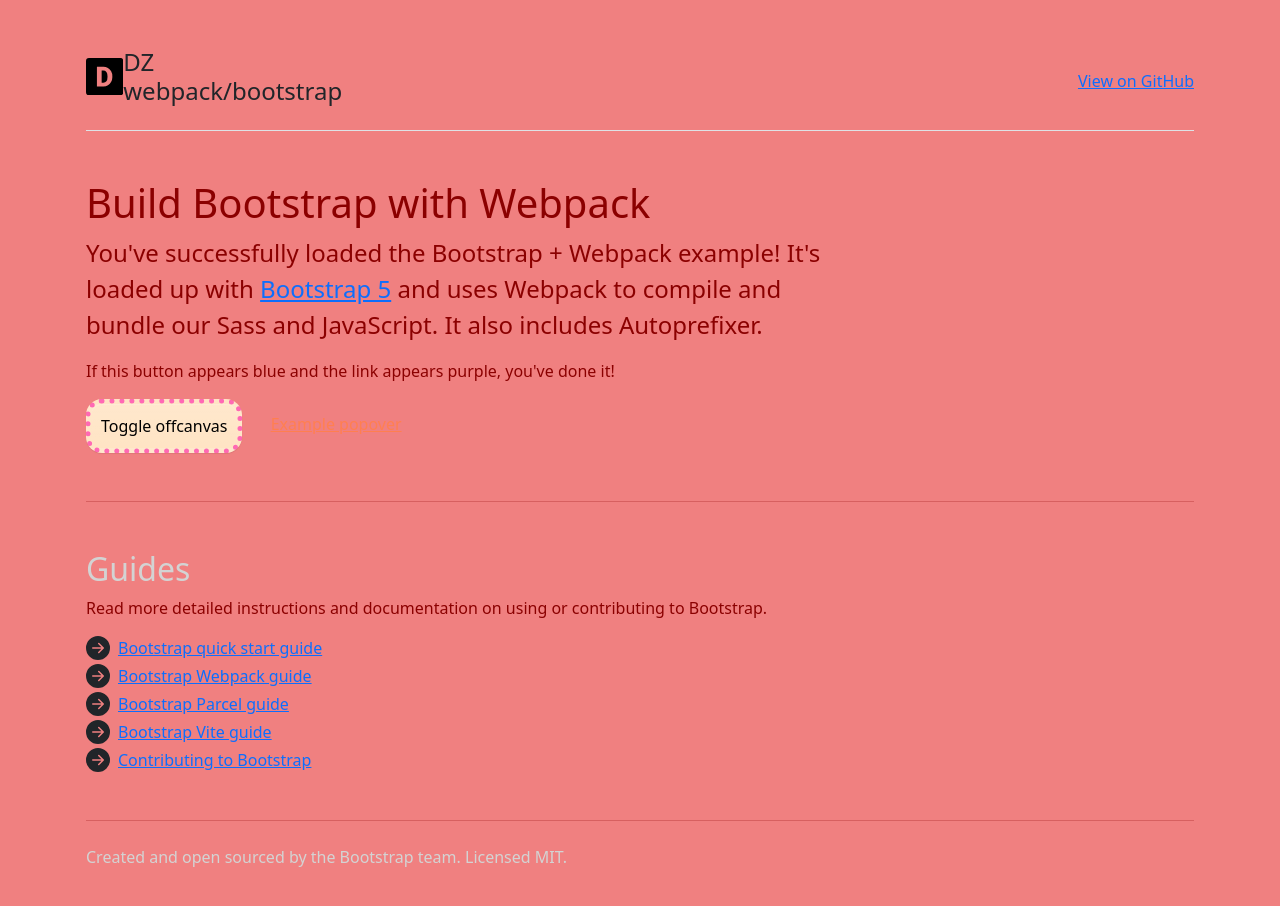
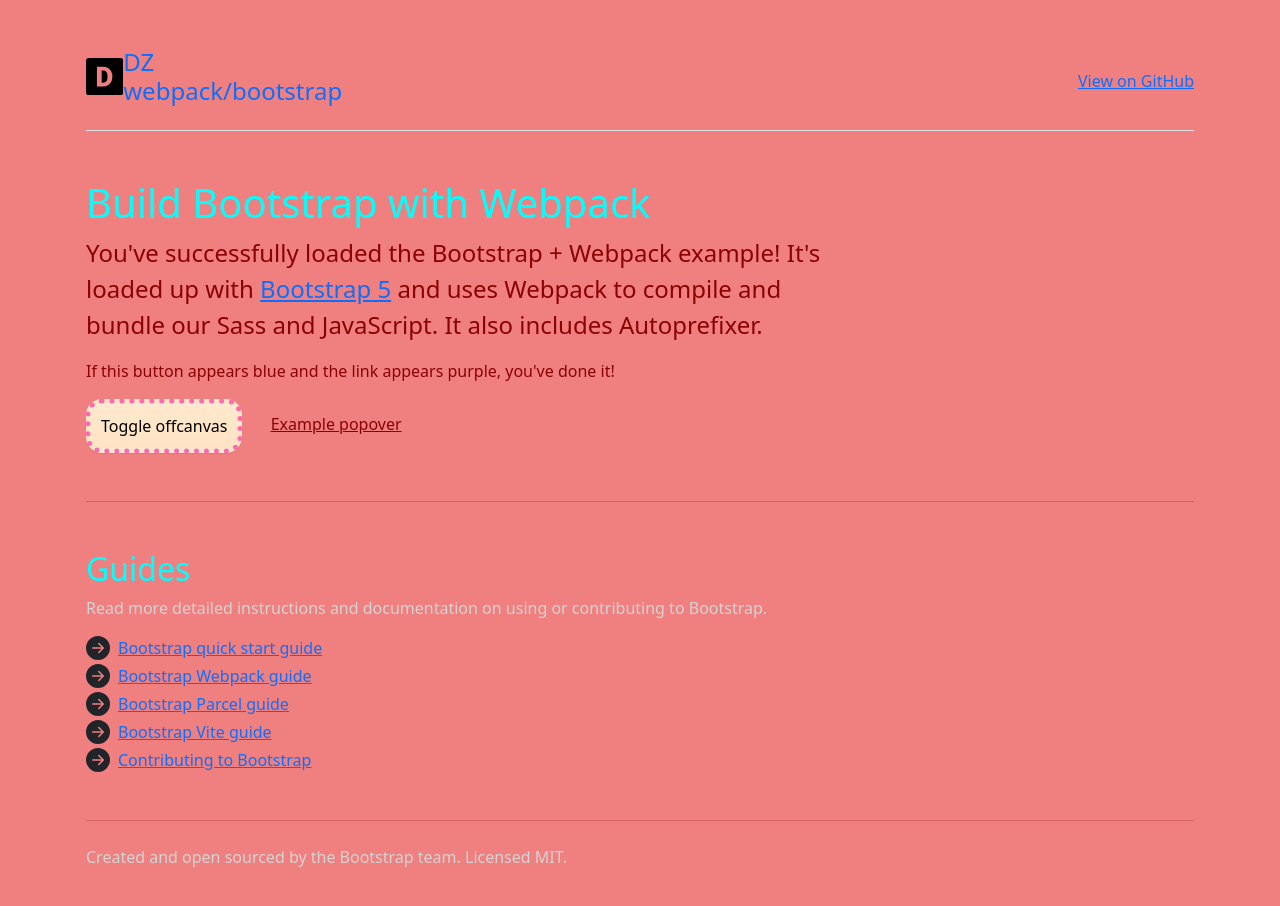
Before and after one commit to Frizgh/boots_webpack, a website built with webpack: page src/index.html in a window 1280 px wide. Built offline with nearby package versions, Linux system fonts and the light colour scheme.

Commit message:
custom-colors-boots

```diff
--- a/src/index.html
+++ b/src/index.html
@@ -32,7 +32,7 @@
         rel="https://github.com/Frizgh/boots_webpack">View on GitHub</a>
     </header>
 
-    <h1>Build Bootstrap with Webpack</h1>
+    <h1 class="text-act">Build Bootstrap with Webpack</h1>
     <div class="col-lg-8 px-0">
       <p class="fs-4 ">You've successfully loaded the Bootstrap + Webpack example! It's loaded up with <a
           href="https://getbootstrap.com/">Bootstrap 5</a> and uses Webpack to compile and bundle our Sass and
@@ -71,8 +71,8 @@
 
     <hr class="col-12 my-5 mx-10">
 
-    <h2 class="light-gray-color">Guides</h2>
-    <p>Read more detailed instructions and documentation on using or contributing to Bootstrap.</p>
+    <h2 class="text-act">Guides</h2>
+    <p class="text-litgray">Read more detailed instructions and documentation on using or contributing to Bootstrap.</p>
     <ul class="icon-list">
       <li><a href="https://getbootstrap.com/docs/5.3/getting-started/introduction/">Bootstrap quick start guide</a></li>
       <li><a href="https://getbootstrap.com/docs/5.3/getting-started/webpack/">Bootstrap Webpack guide</a></li>
--- a/src/scss/styles.scss
+++ b/src/scss/styles.scss
@@ -39,6 +39,16 @@
 $border-radius: 1rem;
 $success: coral;
 $btn-custom-color:green;
+$theme-colors: (
+                primary: green,
+                secondary: yellow,
+                success: darkred,
+                info:  #64c3d2,
+                warning: #f5e74a,
+                danger: #820410,
+                act:aqua,
+                litgray: lightgray
+                );
 
 
 // Required
```
